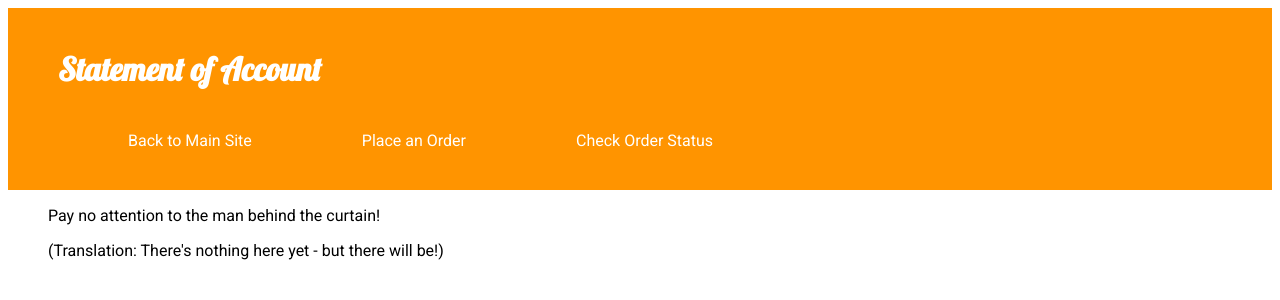
After one commit to niapri/djblog, a Django app: page /check_order/ in a window 1280 px wide. The commit adds this page. Shown: the top 300 px of the page. Run offline with Django 3.2, Linux system fonts and the light colour scheme.

Commit message:
Added SOA home page template, an order_status template, and links to both in the page header.

```diff
--- a/blog/templates/blog/projects.html
+++ b/blog/templates/blog/projects.html
@@ -4,7 +4,7 @@
 
 	<h1>Projects</h1>
 
-	<h2><a href="{% url 'order_new' %}">Statement of Account Order Form</a></h2>
+	<h2><a href="{% url 'soahome' %}">Statement of Account Management App</a></h2>
 	<p>This is an experimental order management app.</p>
 
 {% endblock %}
--- a/soa/templates/soa/base.html
+++ b/soa/templates/soa/base.html
@@ -10,6 +10,8 @@
 			<h1>Statement of Account</h1>
 			<ul>
 				<li class="page-header"><a href="{% url 'post_list' %}">Back to Main Site</a></li>
+				<li class="page-header"><a href="{% url 'order_new' %}">Place an Order</a></li>
+				<li class="page-header"><a href="{% url 'check_order' %}">Check Order Status</a></li>
 			</ul>
 		</div>
 		<div class="content">
--- /dev/null
+++ b/soa/templates/soa/check_order.html
@@ -0,0 +1,8 @@
+{% extends 'soa/base.html' %}
+
+{% block content %}
+
+<p>Pay no attention to the man behind the curtain!</p>
+<p>(Translation: There's nothing here yet - but there will be!)</p>
+
+{% endblock %}
--- a/soa/urls.py
+++ b/soa/urls.py
@@ -2,6 +2,8 @@ from django.conf.urls import url, include
 from . import views
 
 urlpatterns = [
+	url(r'^soahome/$', views.soahome, name='soahome'),
+	url(r'^check_order/$', views.check_order, name='check_order'),
 	url(r'^order_new/$', views.order_new, name='order_new'),
 	url(r'^order_new/order_confirmation/$', views.order_confirmation, name='order_confirmation'),
 ]
--- a/soa/views.py
+++ b/soa/views.py
@@ -5,6 +5,9 @@ from .models import Order
 from .forms import OrderForm
 
 # Create your views here.
+def soahome(request):
+	return render(request, 'soa/soahome.html', {})
+
 def order_new(request):
 	if request.method == "POST":
 		form = OrderForm(request.POST)
@@ -21,3 +24,6 @@ def order_confirmation(request):
 		oid = request.session.get('oid')
 		del request.session['oid']
 	return render(request, 'soa/order_confirmation.html', {'oid':oid})
+
+def check_order(request):
+	return render(request, 'soa/check_order.html', {})
```
Also changed, not shown: soa/templates/soa/soahome.html (added, +9 -0 lines).
